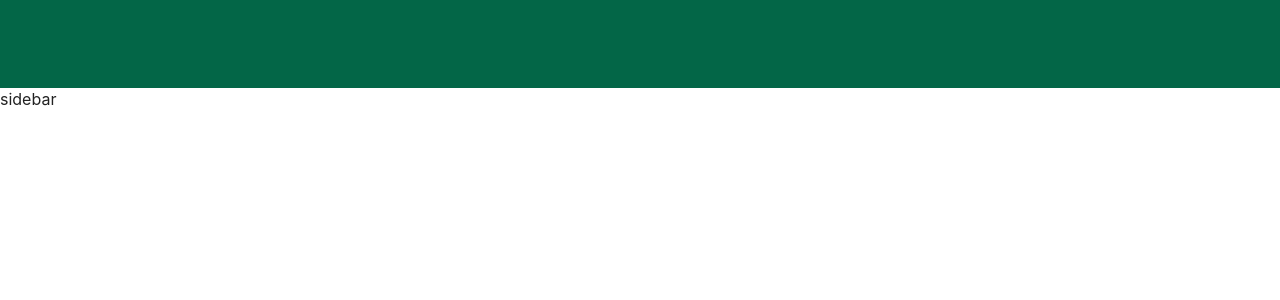
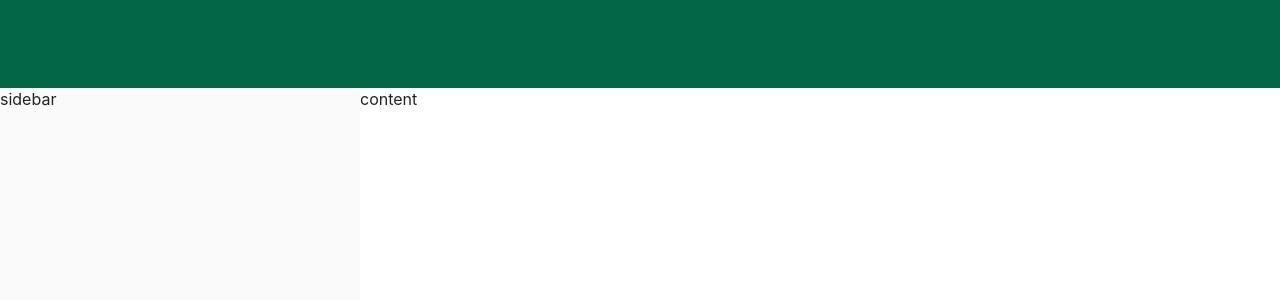
Before and after one commit to teratron/test-admin-panel, a React (Create React App) app: page / in a window 1280 px wide. Shown: the top 300 px of the page. Built offline with nearby package versions, Linux system fonts and the light colour scheme.

Commit message:
Add Sidebar and Content components.

```diff
--- /dev/null
+++ b/src/components/Content/Content.css
@@ -0,0 +1,3 @@
+.main-content {
+    background-color: white;
+}
--- /dev/null
+++ b/src/components/Content/Content.js
@@ -0,0 +1,10 @@
+import React from "react";
+import './Content.css';
+
+function Content() {
+    return (
+        <section className="main-content">content</section>
+    );
+}
+
+export default Content;
--- a/src/components/Main/Main.js
+++ b/src/components/Main/Main.js
@@ -1,10 +1,13 @@
 import React from "react";
 import './Main.css';
+import Sidebar from "../../components/Sidebar/Sidebar";
+import Content from "../../components/Content/Content";
 
 function Main() {
     return (
         <main className="App-main">
-            <aside>sidebar</aside>
+            <Sidebar/>
+            <Content/>
         </main>
     );
 }
--- /dev/null
+++ b/src/components/Sidebar/Sidebar.css
@@ -0,0 +1,3 @@
+.main-sidebar {
+    background-color: #fafafa;
+}
--- /dev/null
+++ b/src/components/Sidebar/Sidebar.js
@@ -0,0 +1,10 @@
+import React from "react";
+import './Sidebar.css';
+
+function Sidebar() {
+    return (
+        <aside className="main-sidebar">sidebar</aside>
+    );
+}
+
+export default Sidebar;
```
